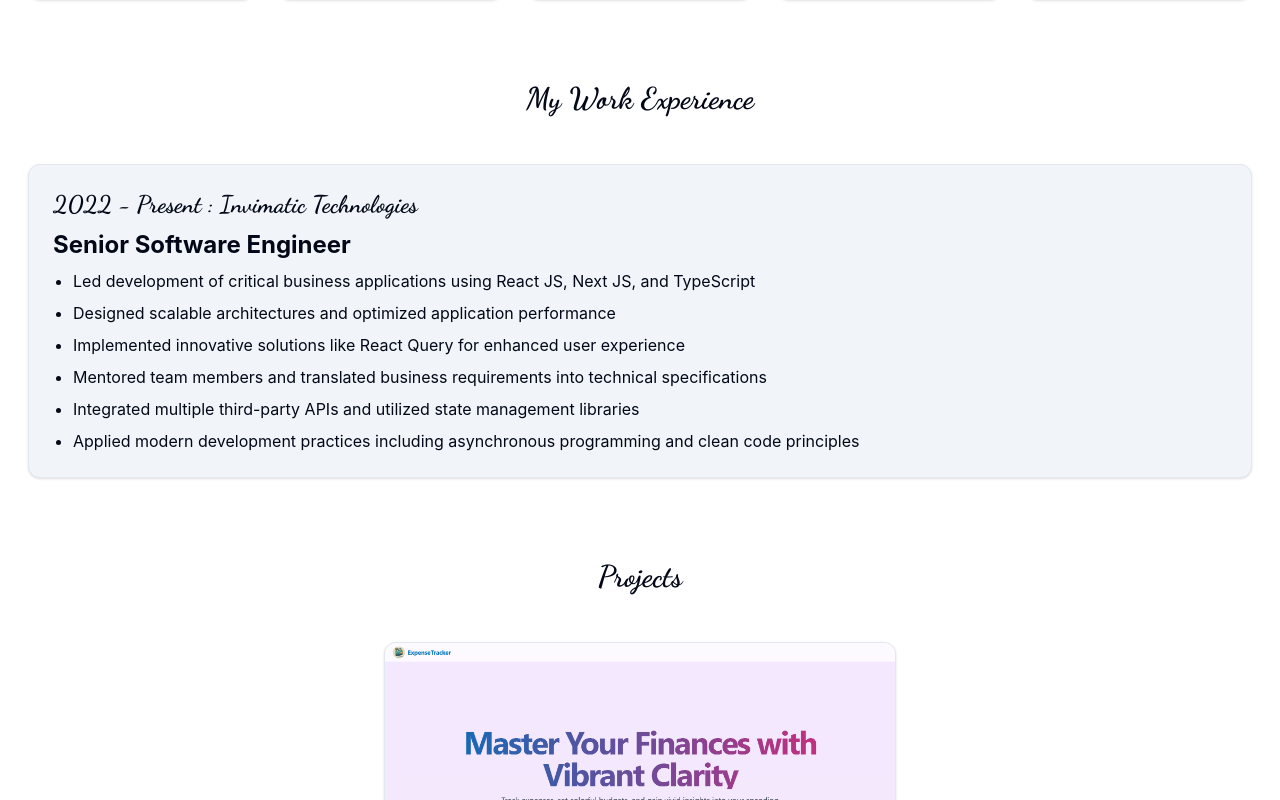
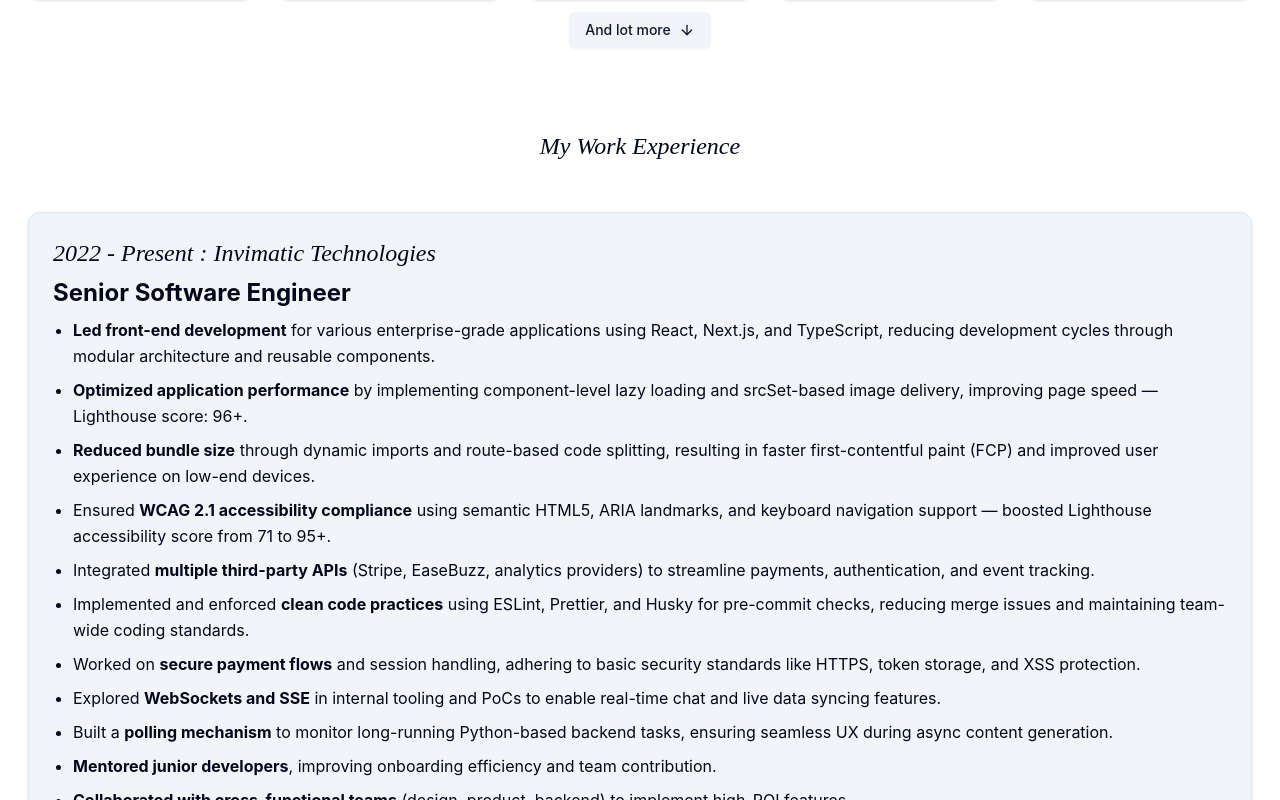
Before and after one commit to ruttvik1021/ruttvik-khollam, a Next.js app: page / in a window 1280 px wide. Shown: the part 1300-2100 px from the top of the page. Built offline with nearby package versions, Linux system fonts and the light colour scheme; a web font is replaced by a local one.

Commit message:
updated the skills section and added resume

```diff
--- a/src/app/page.tsx
+++ b/src/app/page.tsx
@@ -4,16 +4,31 @@ import { Button } from "@/components/ui/button";
 import { Card, CardContent } from "@/components/ui/card";
 import { motion } from "framer-motion";
 import {
+  ArrowDown,
   ArrowRight,
+  Code2,
+  Database,
+  DownloadIcon,
   ExternalLink,
+  Eye,
   Github,
+  Globe,
+  Layers,
   Linkedin,
   Mail,
   MapPin,
   Phone,
+  Rocket,
+  Server,
+  Shield,
+  Wrench,
+  Zap,
+  Sparkles,
+  ArrowUp,
 } from "lucide-react";
 import Image from "next/image";
 import Link from "next/link";
+import { useState } from "react";
 
 const fadeIn = {
   initial: { opacity: 0, y: 20 },
@@ -38,9 +53,9 @@ const navigations = [
 ];
 
 export default function Component() {
-  // const [isDialogOpen, setIsDialogOpen] = useState(false);
+  const [showMoreSkills, setShowMoreSkills] = useState(false);
 
-  const skills = [
+  const highlightedSkills = [
     { name: "NextJs", icon: "/nextjs.jpg" },
     { name: "TypeScript", icon: "/typescript.png" },
     { name: "Tanstack", icon: "/tanstack.png" },
@@ -49,7 +64,6 @@ export default function Component() {
     { name: "Angular", icon: "/angular.png" },
     { name: "HTML/CSS", icon: "/html.png" },
     { name: "Tailwind CSS", icon: "/tailwind.png" },
-    // { name: "GraphQL", icon: "/graphql.svg" },
     { name: "NestJs", icon: "/nestjs.png" },
     { name: "MongoDB", icon: "/mongo.png" },
   ];
@@ -74,21 +88,136 @@ export default function Component() {
       role: "Senior Software Engineer",
       company: "Invimatic Technologies",
       achievements: [
-        "Led development of critical business applications using React JS, Next JS, and TypeScript",
-        "Designed scalable architectures and optimized application performance",
-        "Implemented innovative solutions like React Query for enhanced user experience",
-        "Mentored team members and translated business requirements into technical specifications",
-        "Integrated multiple third-party APIs and utilized state management libraries",
-        "Applied modern development practices including asynchronous programming and clean code principles",
+        "<strong>Led front-end development</strong> for various enterprise-grade applications using React, Next.js, and TypeScript, reducing development cycles through modular architecture and reusable components.",
+        "<strong>Optimized application performance</strong> by implementing component-level lazy loading and srcSet-based image delivery, improving page speed — Lighthouse score: 96+.",
+        "<strong>Reduced bundle size</strong> through dynamic imports and route-based code splitting, resulting in faster first-contentful paint (FCP) and improved user experience on low-end devices.",
+        "Ensured <strong>WCAG 2.1 accessibility compliance</strong> using semantic HTML5, ARIA landmarks, and keyboard navigation support — boosted Lighthouse accessibility score from 71 to 95+.",
+        "Integrated <strong>multiple third-party APIs</strong> (Stripe, EaseBuzz, analytics providers) to streamline payments, authentication, and event tracking.",
+        "Implemented and enforced <strong>clean code practices</strong> using ESLint, Prettier, and Husky for pre-commit checks, reducing merge issues and maintaining team-wide coding standards.",
+        "Worked on <strong>secure payment flows</strong> and session handling, adhering to basic security standards like HTTPS, token storage, and XSS protection.",
+        "Explored <strong>WebSockets and SSE</strong> in internal tooling and PoCs to enable real-time chat and live data syncing features.",
+        "Built a <strong>polling mechanism</strong> to monitor long-running Python-based backend tasks, ensuring seamless UX during async content generation.",
+        "<strong>Mentored junior developers</strong>, improving onboarding efficiency and team contribution.",
+        "<strong>Collaborated with cross-functional teams</strong> (design, product, backend) to implement high-ROI features.",
       ],
     },
   ];
+
+  const skills = {
+    "Languages_&_Frameworks": [
+      "TypeScript",
+      "JavaScript",
+      "React",
+      "NextJs",
+      "NodeJs",
+      "NestJS",
+      "HTML5",
+      "CSS3",
+      "Tailwind CSS",
+      "ExpressJs",
+    ],
+    "State_&_Data_Management": [
+      "Redux",
+      "TanStack Query",
+      "Context API",
+      "GraphQL",
+      "Zustand",
+    ],
+    "Performance_&_Dev_Tools": [
+      "Lighthouse",
+      "Core Web Vitals",
+      "Webpack Analyzer",
+      "Vite",
+      "React Profiler",
+      "Bundle Splitting",
+    ],
+    "Databases_&_Backend": [
+      "MongoDB",
+      "PostgreSQL",
+      "Mongoose",
+      "RESTful APIs",
+      "Prisma*",
+      "Redis*",
+    ],
+    "Tools_&_Platforms": [
+      "Git",
+      "GitHub",
+      "Vercel",
+      "Docker",
+      "Postman",
+      "CI/CD (GitHub Actions)",
+    ],
+    AI: ["Gemini GenKit AI"],
+    Security: [
+      "HTTPS",
+      "JWT",
+      "CSP",
+      "Helmet.js",
+      "XSS/CSRF Protection",
+      "OWASP Top 10",
+    ],
+    Real_Time_Tech: [
+      "WebSockets",
+      "Socket.IO",
+      "Server-Sent Events",
+      "Polling Mechanisms",
+    ],
+    Accessibility_A11Y: [
+      "Semantic HTML",
+      "ARIA",
+      "Keyboard Navigation",
+      "Screen Reader Testing",
+      "axe-core",
+    ],
+    Development_Practices: [
+      "Performance Optimization",
+      "Modular Architecture",
+      "Clean Code",
+      "Code Review",
+      "Testing (Jest/RTL)",
+      "CI/CD",
+      "Agile Development",
+    ],
+  };
+
+  const categoryTitle = (key: string) =>
+    key
+      .replaceAll("_", " ")
+      .replace("&", "&")
+      .replace(/\b\w/g, (c) => c.toUpperCase());
+
+  const iconForCategory = (category: string) => {
+    switch (true) {
+      case /Languages/.test(category):
+        return <Code2 className="w-5 h-5 text-blue-500" />;
+      case /State/.test(category):
+        return <Layers className="w-5 h-5 text-purple-500" />;
+      case /AI/.test(category):
+        return <Sparkles className="w-5 h-5 text-cyan-500" />;
+      case /Performance/.test(category):
+        return <Zap className="w-5 h-5 text-yellow-500" />;
+      case /Databases/.test(category):
+        return <Database className="w-5 h-5 text-green-500" />;
+      case /Tools/.test(category):
+        return <Wrench className="w-5 h-5 text-orange-500" />;
+      case /Security/.test(category):
+        return <Shield className="w-5 h-5 text-red-500" />;
+      case /Real_Time_Tech/.test(category):
+        return <Server className="w-5 h-5 text-teal-500" />;
+      case /Accessibility/.test(category):
+        return <Eye className="w-5 h-5 text-pink-500" />;
+      case /Development_Practices/.test(category):
+        return <Rocket className="w-5 h-5 text-indigo-500" />;
+      default:
+        return <Globe className="w-5 h-5 text-gray-400" />;
+    }
+  };
 
   const sectionHeader = (title: string) => {
     return (
       <motion.h2
         {...fadeIn}
-        className="text-3xl font-bold text-center mb-12 font-cursive"
+        className="text-3xl font-bold text-center mb-12 font-devanagari"
       >
         {title}
       </motion.h2>
@@ -101,7 +230,7 @@ export default function Component() {
         @import url("https://fonts.googleapis.com/css2?family=Dancing+Script:wght@400;700&display=swap");
         @import url("https://fonts.googleapis.com/css2?family=Tiro+Devanagari+Hindi:ital@0;1&display=swap");
 
-        .font-cursive {
+        .font-devanagari {
           font-family: "Dancing Script", cursive;
           font-weight: 600;
         }
@@ -152,7 +281,7 @@ export default function Component() {
           <div className="flex-1 space-y-6 text-left">
             <motion.h1
               {...fadeIn}
-              className="text-5xl font-bold leading-tight font-cursive"
+              className="text-5xl font-bold leading-tight font-devanagari"
             >
               Hello,
               <br />I Am Ruttvik Khollam.
@@ -160,13 +289,22 @@ export default function Component() {
             <motion.p {...fadeIn} className="text-2xl text-foreground">
               Full Stack Web Developer
             </motion.p>
+            <motion.div className="flex flex-wrap gap-2">
               <motion.span {...fadeIn}>
                 <Button asChild className="mt-3">
+                  <Link href="/Ruttvik Khollam - Senior Software Engineer.pdf">
+                    Download my resume <DownloadIcon className="w-4 h-4" />
+                  </Link>
+                </Button>
+              </motion.span>
+              <motion.span {...fadeIn}>
+                <Button asChild className="mt-3" variant="secondary">
                   <Link href="#projects">
                     View My Work <ArrowRight className="w-4 h-4" />
                   </Link>
                 </Button>
               </motion.span>
+            </motion.div>
           </div>
           <motion.div
             className="flex-1"
@@ -186,7 +324,7 @@ export default function Component() {
 
             <motion.p
               {...fadeIn}
-              className="text-xl font-bold text-center my-3 font-cursive"
+              className="font-bold text-center my-3 font-devanagari"
             >
               Just a Memoji holding space until my photo debut!
             </motion.p>
@@ -204,7 +342,7 @@ export default function Component() {
           viewport={{ once: true }}
           className="grid grid-cols-2 md:grid-cols-3 lg:grid-cols-5 gap-6"
         >
-          {skills.map((skill, index) => (
+          {highlightedSkills.map((skill, index) => (
             <motion.div
               key={index}
               variants={fadeIn}
@@ -229,6 +367,57 @@ export default function Component() {
             </motion.div>
           ))}
         </motion.div>
+        <motion.div className="flex justify-center">
+          <motion.span {...fadeIn}>
+            <Button
+              className="mt-3"
+              variant="secondary"
+              onClick={() => setShowMoreSkills(!showMoreSkills)}
+            >
+              <motion.span className="flex gap-2 items-center">
+                And lot more
+                {!showMoreSkills ? (
+                  <ArrowDown className="w-4 h-4" />
+                ) : (
+                  <ArrowUp className="w-4 h-4" />
+                )}
+              </motion.span>
+            </Button>
+          </motion.span>
+        </motion.div>
+        {showMoreSkills && (
+          <motion.div
+            className="grid grid-cols-1 md:grid-cols-2 gap-6 mt-3"
+            initial={{ opacity: 0, y: 8 }}
+            whileInView={{ opacity: 1, y: 0 }}
+            transition={{ duration: 0.5 }}
+          >
+            {Object.entries(skills).map(([category, items]) => (
+              <motion.div
+                key={category}
+                viewport={{ once: true }}
+                className="bg-muted rounded-2xl p-5 border border-border"
+              >
+                <div className="flex items-center gap-2 mb-4">
+                  {iconForCategory(category)}
+                  <h3 className="text-lg font-semibold">
+                    {categoryTitle(category)}
+                  </h3>
+                </div>
+                <div className="flex flex-wrap gap-3">
+                  {items.map((skill) => (
+                    <span
+                      key={skill}
+                      className="flex items-center bg-background px-3 py-1 rounded-full border border-border text-sm font-medium text-foreground hover:shadow-md transition"
+                    >
+                      {skill}
+                    </span>
+                  ))}
+                </div>
+              </motion.div>
+            ))}
+          </motion.div>
+        )}
       </section>
 
       {/* Work Experience */}
@@ -244,7 +433,7 @@ export default function Component() {
             <motion.div variants={fadeIn} key={index}>
               <Card className="bg-muted transition-colors">
                 <CardContent className="pt-6">
-                  <p className="mb-2 font-cursive text-foreground text-2xl">
+                  <p className="mb-2 font-devanagari text-foreground text-2xl">
                     {experience.period} : {experience.company}
                   </p>
                   <h3 className="text-2xl font-bold mb-2 text-foreground">
@@ -252,9 +441,11 @@ export default function Component() {
                   </h3>
                   <ul className="list-disc pl-5 space-y-2">
                     {experience.achievements.map((achievement, index) => (
-                      <li key={index} className="text-foreground">
-                        {achievement}
-                      </li>
+                      <li
+                        key={index}
+                        className="text-foreground leading-relaxed"
+                        dangerouslySetInnerHTML={{ __html: achievement }}
+                      />
                     ))}
                   </ul>
                 </CardContent>
@@ -278,7 +469,7 @@ export default function Component() {
             <Card className="bg-muted overflow-hidden group">
               <CardContent className="p-0">
                 <Image
-                  src="/expense-tracker.png"
+                  src="/akiraFlow.png"
                   alt="Expense Tracker"
                   width={400}
                   height={300}
@@ -286,8 +477,8 @@ export default function Component() {
                 />
               </CardContent>
               <CardContent className="p-6">
-                <h3 className="text-foreground font-bold text-2xl mb-2 font-cursive">
-                  Expense Tracker
+                <h3 className="text-foreground font-bold text-2xl mb-2 font-devanagari">
+                  AkiraFlow: Expense Tracker
                 </h3>
                 <p className="text-foreground mb-4">
                   A full-featured expense tracking app built with Next.js,
@@ -329,7 +520,7 @@ export default function Component() {
         <div className="container mx-auto px-4">
           <div className="flex flex-col md:flex-row items-center justify-between gap-6">
             <div>
-              <h2 className="text-2xl font-bold font-cursive">
+              <h2 className="text-2xl font-bold font-devanagari">
                 Let&apos;s work together on your next project!
               </h2>
             </div>
@@ -341,7 +532,7 @@ export default function Component() {
               </DialogTrigger>
               <DialogContent className="sm:max-w-[425px]">
                 <DialogHeader>
-                  <DialogTitle className="font-cursive text-2xl">
+                  <DialogTitle className="font-devanagari text-2xl">
                     Contact Me
                   </DialogTitle>
                   <DialogDescription>
@@ -411,7 +602,9 @@ export default function Component() {
             </div>
           </div>
           <div>
-            <h3 className="font-bold mb-4 font-cursive text-2xl">Navigation</h3>
+            <h3 className="font-bold mb-4 font-devanagari text-2xl">
+              Navigation
+            </h3>
             <ul className="space-y-2">
               {navigations
                 .filter((item) => item.href !== "#contact")
@@ -428,7 +621,7 @@ export default function Component() {
             </ul>
           </div>
           <div>
-            <h3 className="font-bold mb-4 font-cursive text-2xl">Skills</h3>
+            <h3 className="font-bold mb-4 font-devanagari text-2xl">Skills</h3>
             <ul className="space-y-2">
               {footerSkills.map((item, index) => {
                 return (
@@ -445,7 +638,10 @@ export default function Component() {
             </ul>
           </div>
           <div>
-            <h3 className="font-bold mb-4 font-cursive text-2xl" id="contact">
+            <h3
+              className="font-bold mb-4 font-devanagari text-2xl"
+              id="contact"
+            >
               Contact Info
             </h3>
             <ul className="space-y-4">
```
Also changed, not shown: public/akiraFlow.png (added), 1 other file (tests, documents, lock files or other folders). Lines whose indentation alone changed are shown as unchanged.
